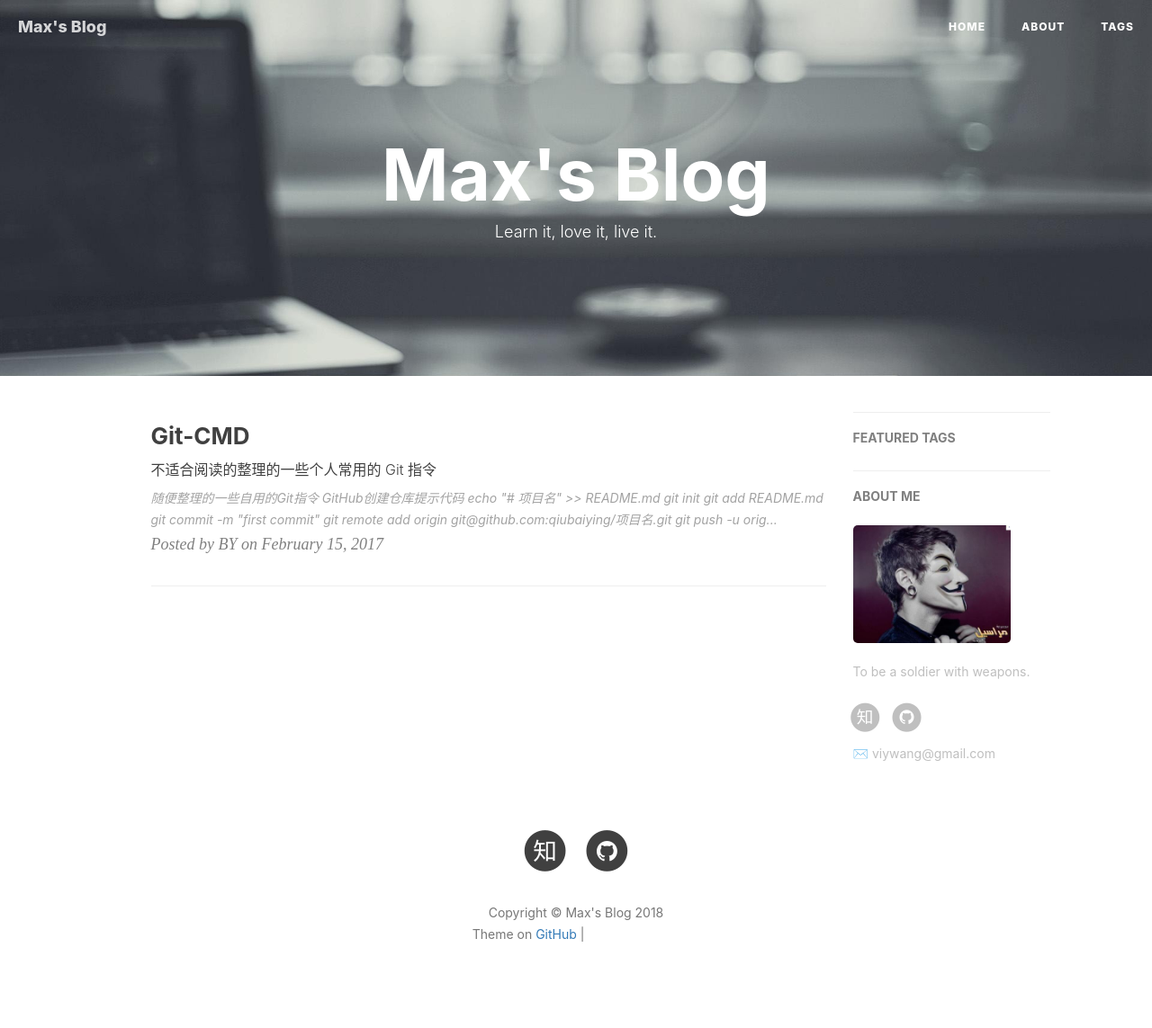
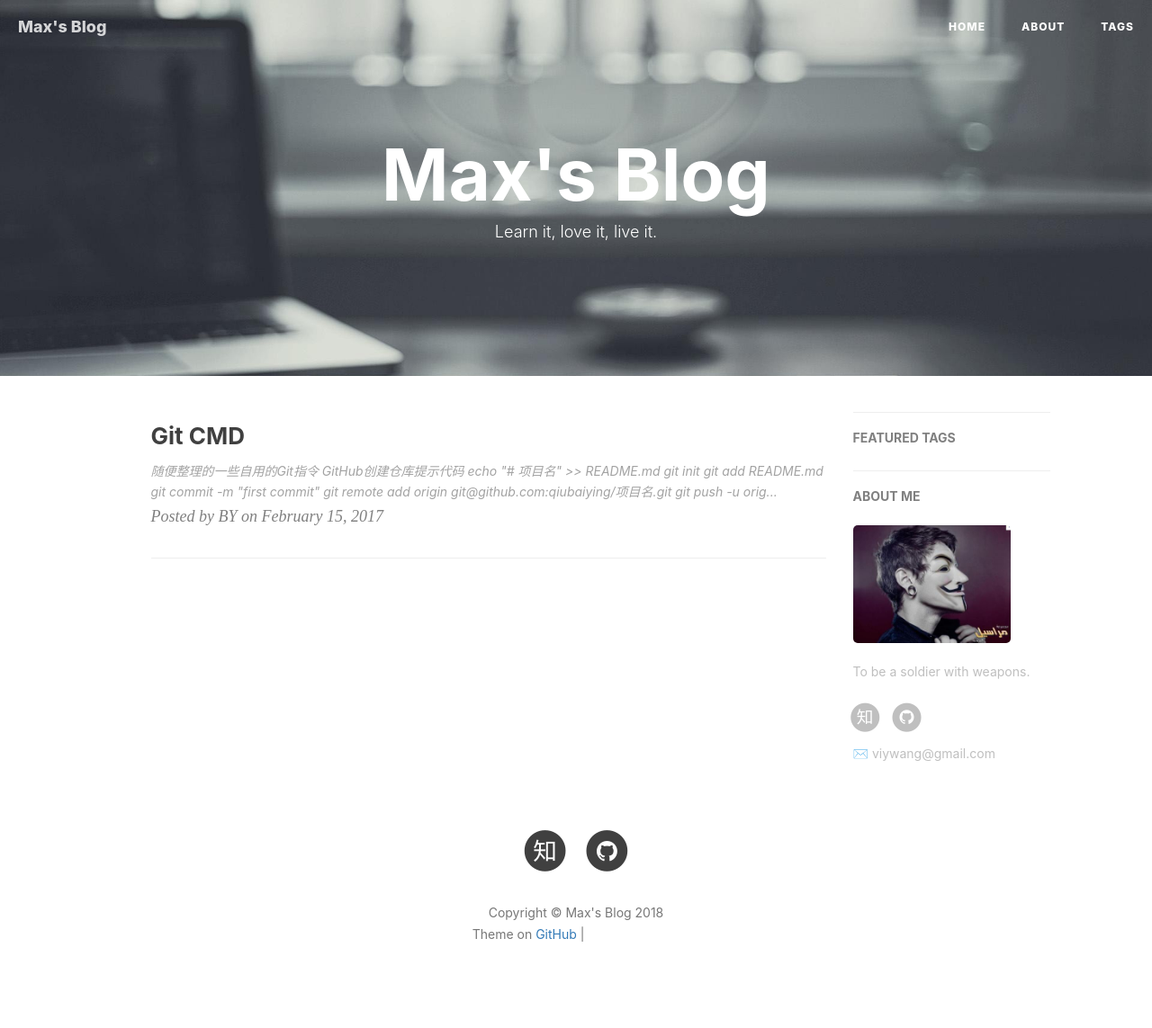
Before and after one commit to VVViy/VVViy.github.io, a Jekyll site: the page built from index.html, in a window 1280 px wide. Shown: the whole page at 90% size. Built offline with Jekyll 4.4.1, drawn with Linux system fonts in a browser that asks for light colours; nearby versions of some CDN libraries; the list of posts is cut into pages by our own code; comment, search, counter and statistics services are not loaded; grey boxes are pictures that could not be loaded.

Commit message:
modify title

```diff
--- a/_posts/2017-02-15-Git-CMD.md
+++ b/_posts/2017-02-15-Git-CMD.md
@@ -1,7 +1,7 @@
 ---
 layout:     post
-title:      Git-CMD
-subtitle:   不适合阅读的整理的一些个人常用的 Git 指令
+title:      Git CMD
+subtitle:
 date:       2017-02-15
 author:     BY
 header-img: img/post-bg-ios9-web.jpg
```
